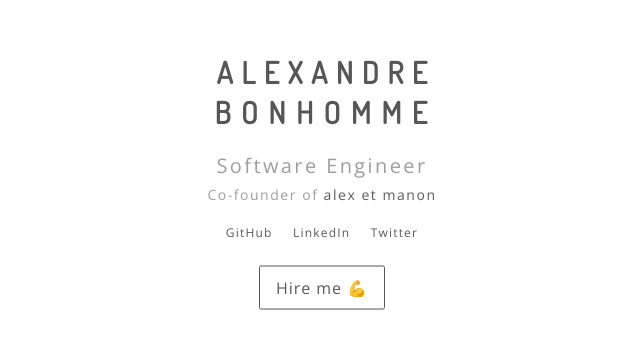
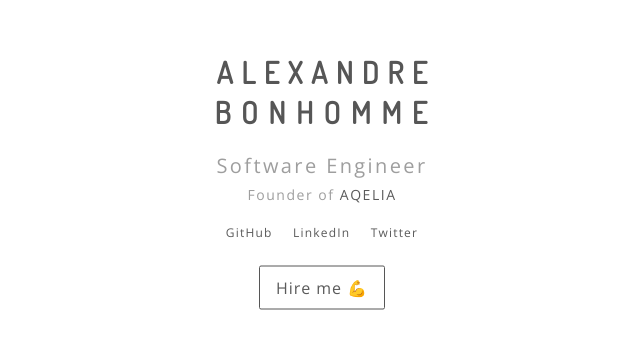
Before and after one commit to alexbonhomme/alexandrebonhomme-www, a website: page src/pages/en/index.html in a window 1280 px wide. Shown: the part 217-566 px from the top of the page, 318-958 px from the left. Drawn offline with nearby package versions, Linux system fonts and the light colour scheme; files that its build step writes are made by us from their sources.

Commit message:
fix: replace aetm link by aqelia one

```diff
--- a/src/partials/en.html
+++ b/src/partials/en.html
@@ -2,7 +2,7 @@
   <div class="content">
     <h1><div class="firstname">Alexandre</div><div class="lastname">Bonhomme</div></h1>
     <h2>Software Engineer</h2>
-    <h3>Co-founder of <a href="https://alexetmanon.com">alex et manon</a></h3>
+    <h3>Founder of <a href="https://aqelia.com">AQELIA</a></h3>
     <ul>
       <li><a href="https://github.com/alexbonhomme">GitHub</a></li>
       <li><a href="https://www.linkedin.com/in/alexbonhomme">LinkedIn</a></li>
```
Also changed, not shown: src/partials/fr.html (+1 -1 lines).
